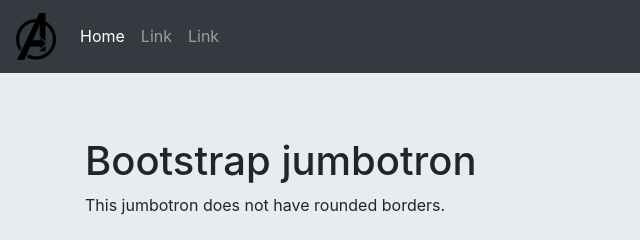
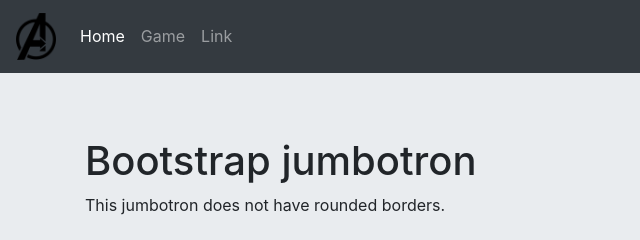
Before and after one commit to LEduard0/testes-casa, a website: page index.html in a window 1280 px wide. Shown: the top 240 px of the page, 0-640 px from the left. Drawn offline with nearby package versions, Linux system fonts and the light colour scheme.

Commit message:
link do game

```diff
--- a/index.html
+++ b/index.html
@@ -57,7 +57,7 @@
                     <a class="nav-link" href="index.html">Home</a>
                 </li>
                 <li class="nav-item">
-                    <a class="nav-link" href="#">Link</a>
+                    <a class="nav-link" href="game.html">Game</a>
                 </li>
                 <li class="nav-item">
                     <a class="nav-link" href="#">Link</a>
```
